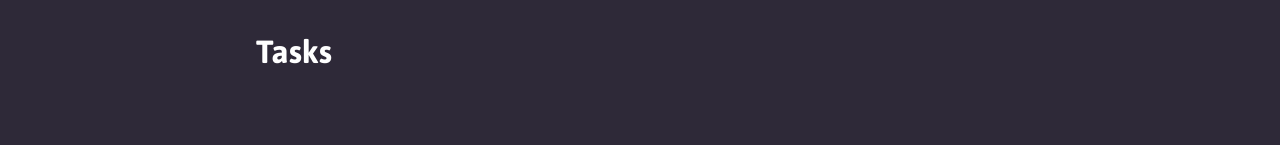
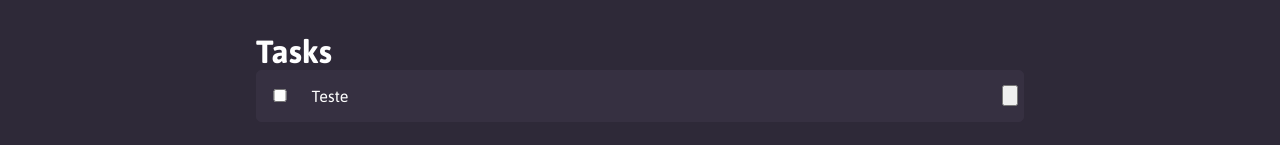
Before and after one commit to TambuJenny/snirtest, a React (Create React App) app: page /alltask in a window 1280 px wide. Shown: the part 347-492 px from the top of the page. Built offline with nearby package versions, Linux system fonts and the light colour scheme.

Commit message:
Criação de TaskComponent

```diff
--- /dev/null
+++ b/src/components/Task.js
@@ -0,0 +1,31 @@
+import React from 'react'
+import './../styles/TaskComponent.scss'
+
+export default function TaskComponent (props)
+{
+
+function changeSstate ()
+{
+ let getDom = document.querySelector('.text')
+ if(props.verification)
+ {
+  if(getDom.classList.contains('end'))
+    getDom.classList.remove('end')
+  else
+  getDom.classList.add('end')
+
+ }
+}
+ return (
+   <div className="DivTask">
+     <div className="inputDivTask">
+        <input type="checkbox" name="" id="" onChange={changeSstate} />
+         <p id='taskName' className="text">{props.text}</p>
+        <button>
+          <img src="" alt="" />
+        </button>
+        </div>
+
+   </div>
+ )
+}
--- a/src/pages/AllTask.js
+++ b/src/pages/AllTask.js
@@ -1,8 +1,9 @@
 import React from 'react';
 import Navbar from '../components/Navbar';
 import './../styles/Task.scss'
+import Task from '../components/Task'
 
-export default function Task()
+export default function TaskComponent()
 {
  return(
 
@@ -24,6 +25,7 @@ export default function Task()
         </div>
         <div className="taskDiv">
           <h3>Tasks</h3>
+          <Task  text=" Teste"verification={true} date="Today" ></Task>
         </div>
         </div>
        </body>
--- /dev/null
+++ b/src/styles/TaskComponent.scss
@@ -0,0 +1,47 @@
+.DivTask
+{
+  background-color:#363041;
+   border: 1px solid #363041 ;
+   border-radius: 5px;
+   padding: 5px;
+
+
+ .inputDivTask
+ {
+   height: auto;
+   width: auto;
+   display:flex ;
+   align-items: center;
+   height: 5vh;
+   width: auto;
+   input
+   {
+     display: flex;
+     align-items: center;
+     width:4% ;
+     background-color: #B4ACF9;
+     border: 1px solid #B4ACF9 ;
+     border-radius: 2px;
+
+   }
+   .text
+   {
+      width:100% ;
+
+      background-color:#363041;
+      border: none;
+      padding-left: 15px;
+      color: white;
+      ::placeholder
+      {
+            color: whitesmoke;
+      }
+
+   }
+ }
+}
+
+.end
+ {
+  text-decoration: line-through;
+ }
```
